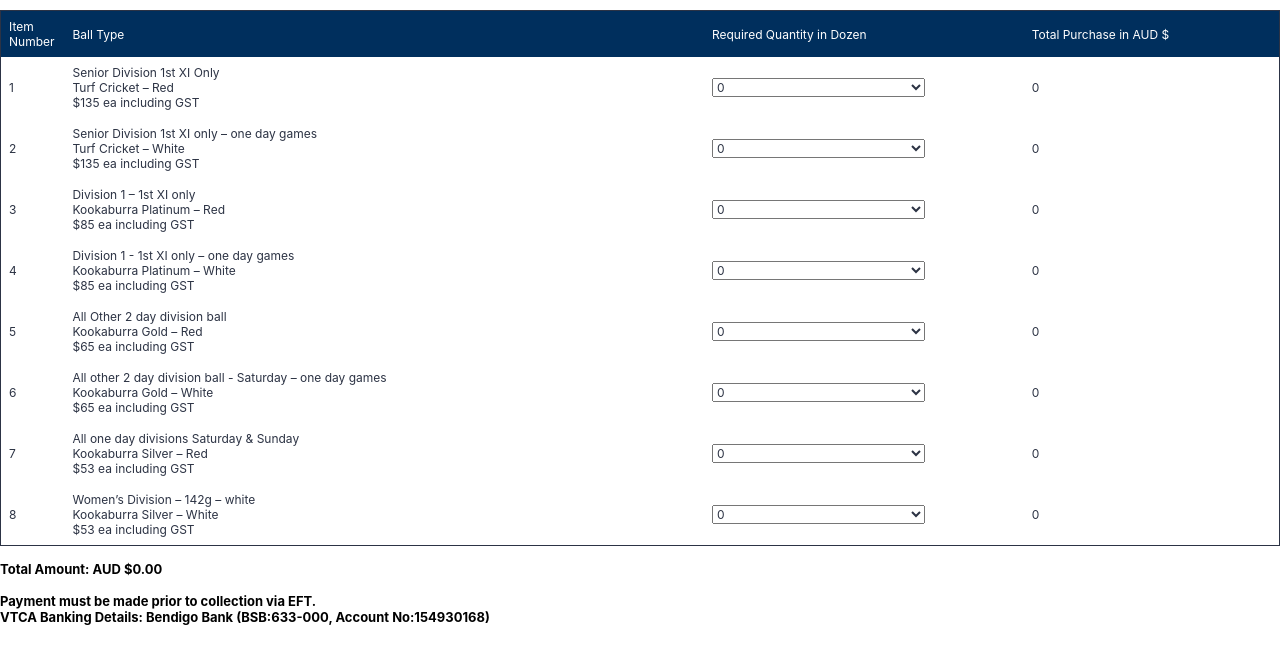
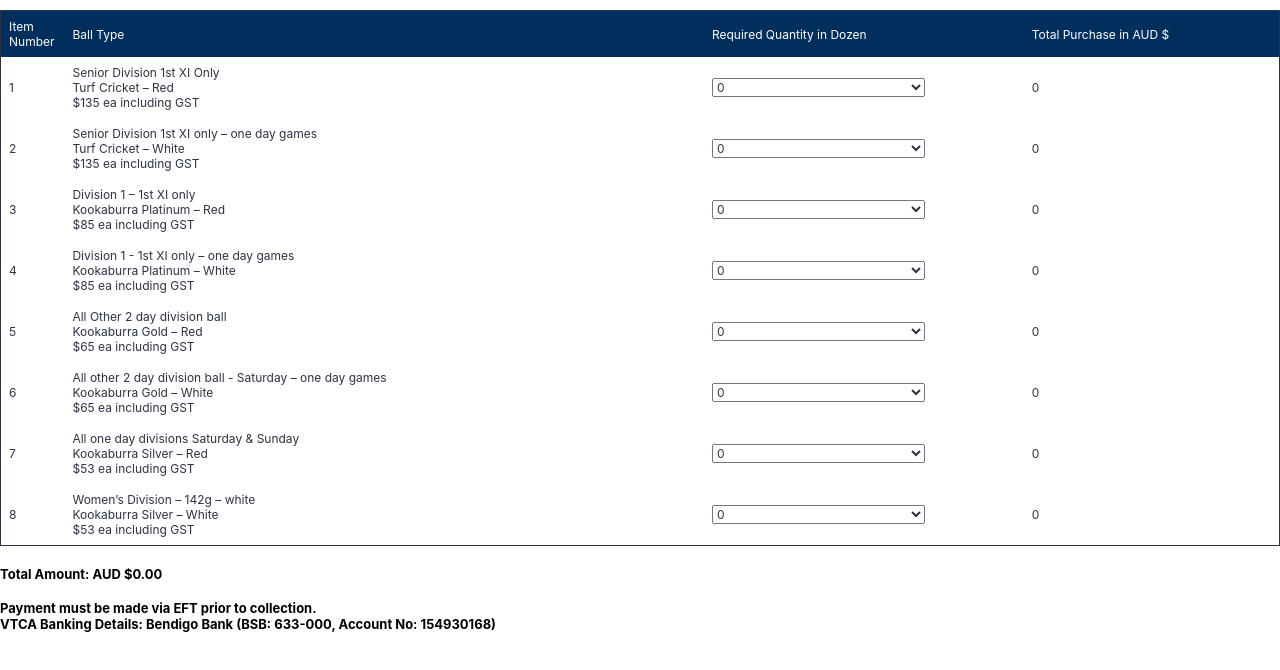
Before and after one commit to lthapa22/VTCA, a plain HTML site: page index.html in a window 1280 px wide. Drawn offline with Linux system fonts and the light colour scheme.

Commit message:
Updated div and total display

```diff
--- a/index.html
+++ b/index.html
@@ -246,9 +246,13 @@
     </tbody>
   </table>
 
-  <div id="grand-total" style="margin-top: 15px; font: 13px inter, sans-serif; font-weight: bold;">Total Amount: AUD $0.00<br><br>
-Payment must be made prior to collection via EFT.<br>
-VTCA Banking Details: Bendigo Bank (BSB:633-000, Account No:154930168)</div>
+  <div id="grand-total" style="margin-top: 20px; font: 13px inter, sans-serif; font-weight: bold;">
+  Total Amount: AUD $<span id="total-value">0.00</span>
+  </div>
+  <br>
+  <div style="font: 13px inter, sans-serif; font-weight: bold;">
+Payment must be made via EFT prior to collection.<br>VTCA Banking Details: Bendigo Bank (BSB: 633-000, Account No: 154930168)
+  </div>
 
   <script>
     function calculateTotal(selectElem) {
@@ -262,7 +266,7 @@ VTCA Banking Details: Bendigo Bank (BSB:633-000, Account No:154930168)</div>
       document.querySelectorAll('.total-amount').forEach(cell => {
         grandTotal += parseFloat(cell.textContent) || 0;
       });
-      document.getElementById('grand-total').innerHTML = `<b>TOTAL: AUD $${grandTotal.toFixed(2)}</b>`;
+      document.getElementById('total-value').textContent = grandTotal.toFixed(2);
     }
   </script>
 
```
